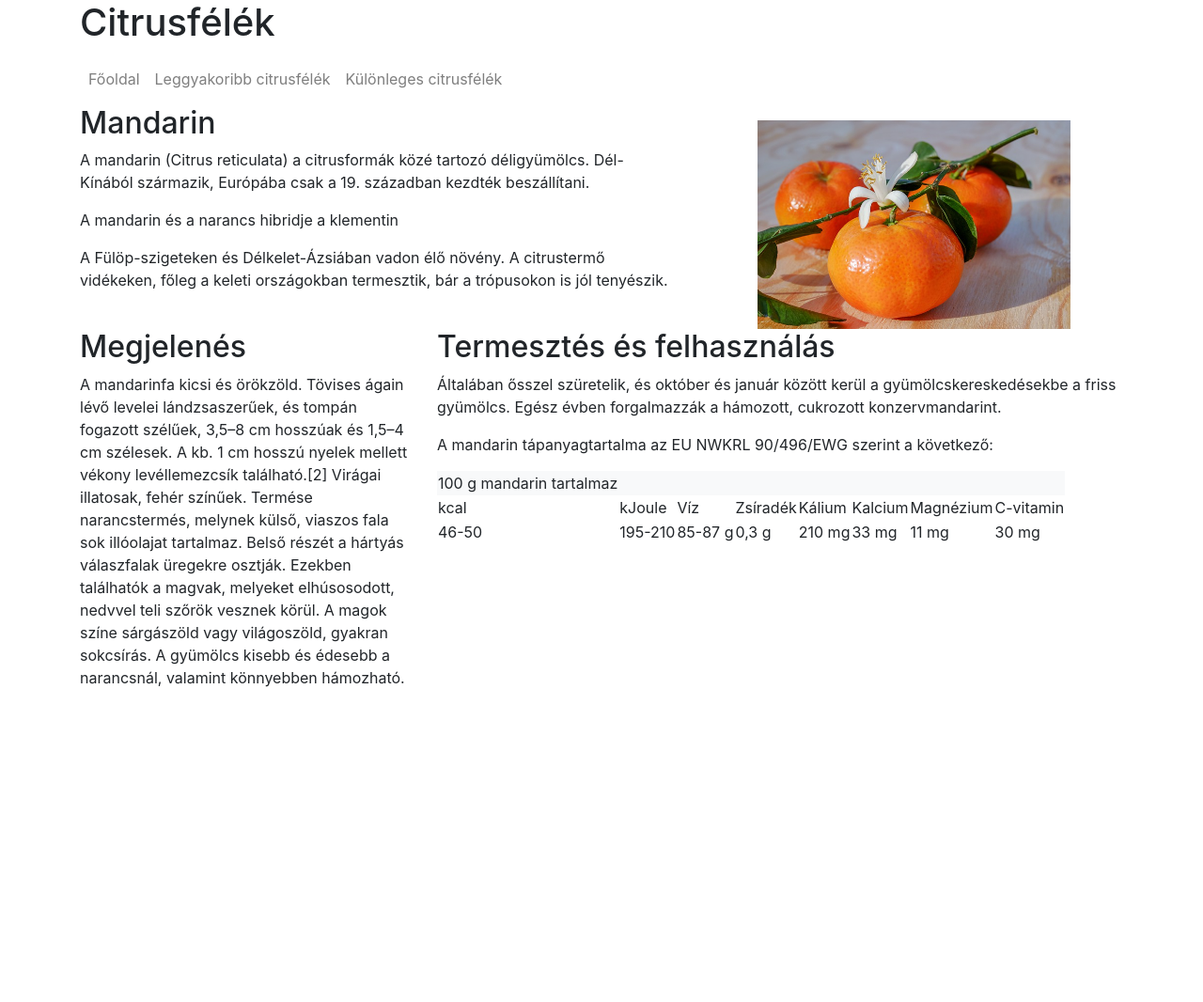
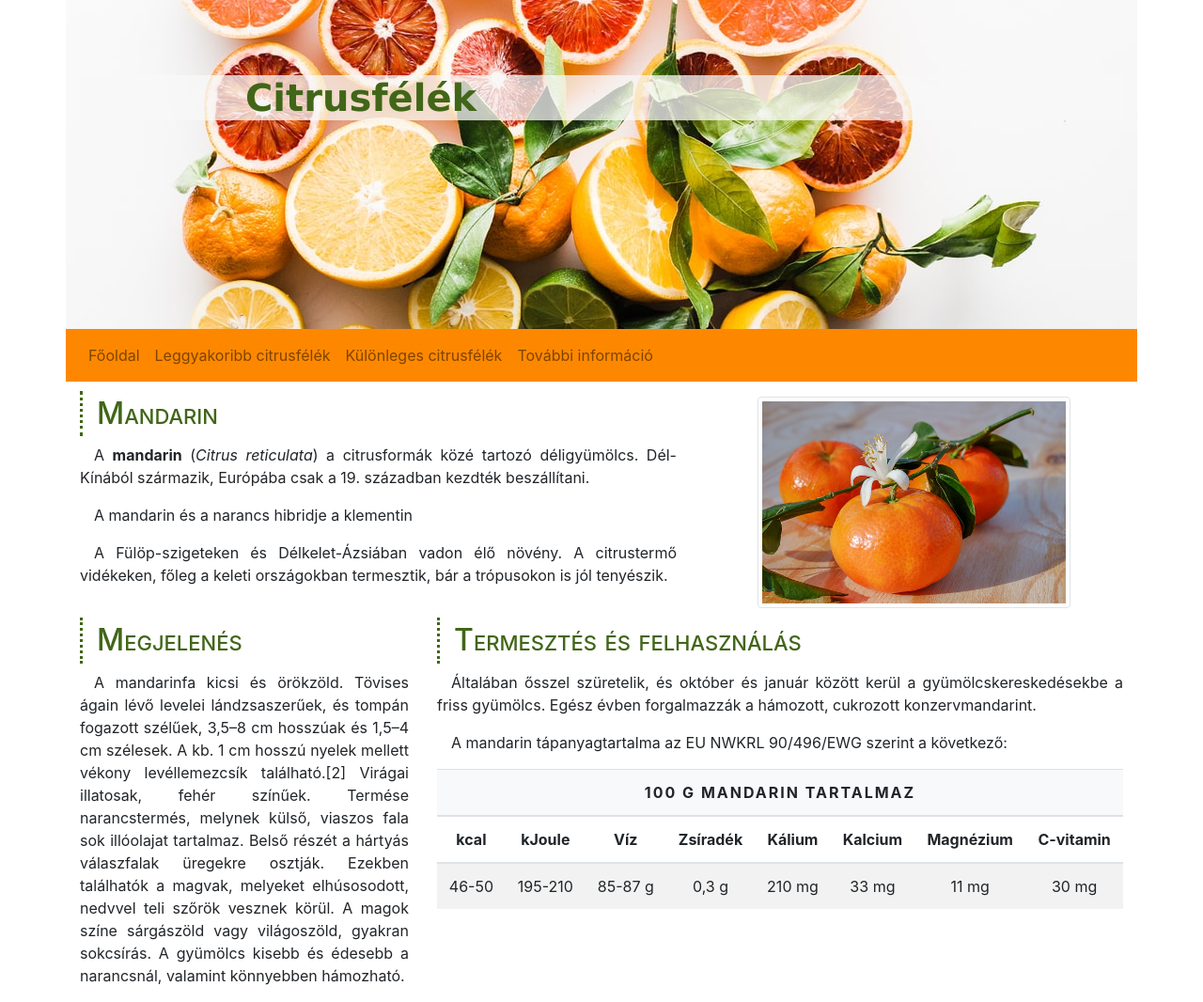
Before and after one commit to Kopci1/citrusfelek, a plain HTML site: page mandarin.html in a window 1280 px wide. Shown: the whole page at 94% size. Before the commit the page ends 800 px from the top, so only its background shows below. Drawn offline with Linux system fonts and the light colour scheme.

Commit message:
Update mandarin.html

```diff
--- a/mandarin.html
+++ b/mandarin.html
@@ -1,9 +1,12 @@
 <!DOCTYPE html>
-<html>
+<html lang="hu">
 
 <head>
+    <meta charset="utf-8">
     <meta name="viewport" content="width=device-width, initial-scale=1, shrink-to-fit=no">
+    <title>Citrusfélék</title>
     <link rel="stylesheet" href="bootstrap/css/bootstrap.min.css">
+    <link rel="stylesheet" href="css/style.css">
 </head>
 
 <body>
@@ -24,6 +27,7 @@
                 <a class="nav-link" href="index.html">Főoldal</a>
                 <a class="nav-link" href="index.html#leggyakoribb">Leggyakoribb citrusfélék</a>
                 <a class="nav-link" href="index.html#kulonleges">Különleges citrusfélék</a>
+                <a class="nav-link" href="https://hu.wikipedia.org/wiki/Citrusform%C3%A1k" target="_blank">További információ</a>
             </div>
         </div>
     </nav>
@@ -31,7 +35,7 @@
         <article class="row">
             <div class="col-md-7">
                 <h2>Mandarin</h2>
-                <p>A mandarin (Citrus reticulata) a citrusformák közé tartozó déligyümölcs.
+                <p>A <strong>mandarin</strong> (<em>Citrus reticulata</em>) a citrusformák közé tartozó déligyümölcs.
                     Dél-Kínából származik, Európába csak a 19. században kezdték beszállítani.</p>
                 <p>A mandarin és a narancs hibridje a klementin</p>
                 <p>A Fülöp-szigeteken és Délkelet-Ázsiában vadon élő növény. A citrustermő vidékeken, főleg a keleti
@@ -39,7 +43,7 @@
 
             </div>
             <div class="col-md-5">
-                <img src="img/mandarin2.jpg" class="w-75 mt-3 mx-auto d-block" alt="Mandarin">
+                <img src="img/mandarin2.jpg" class="w-75 mt-3 mx-auto d-block img-fluid img-thumbnail" alt="Mandarin">
             </div>
             <div class="col-12 col-xl-4">
                 <h2>Megjelenés</h2>
@@ -59,27 +63,20 @@
 
                 <p class="d-none d-md-block"> A mandarin tápanyagtartalma az EU NWKRL 90/496/EWG szerint a következő:
                 </p>
-                <table class="d-none d-md-table">
+                <table class="d-none d-md-table table table-striped">
                     <thead>
                         <tr class="bg-light">
-                            <td>100 g mandarin tartalmaz</td>
-                            <td></td>
-                            <td></td>
-                            <td></td>
-                            <td></td>
-                            <td></td>
-                            <td></td>
-                            <td></td>
+                            <th colspan="8">100 g mandarin tartalmaz</th>
                         </tr>
                         <tr>
-                            <td>kcal</td>
-                            <td>kJoule</td>
-                            <td>Víz</td>
-                            <td>Zsíradék</td>
-                            <td>Kálium</td>
-                            <td>Kalcium</td>
-                            <td>Magnézium</td>
-                            <td>C-vitamin</td>
+                            <th>kcal</th>
+                            <th>kJoule</th>
+                            <th>Víz</th>
+                            <th>Zsíradék</th>
+                            <th>Kálium</th>
+                            <th>Kalcium</th>
+                            <th>Magnézium</th>
+                            <th>C-vitamin</th>
                         </tr>
                     </thead>
                     <tbody>
```
